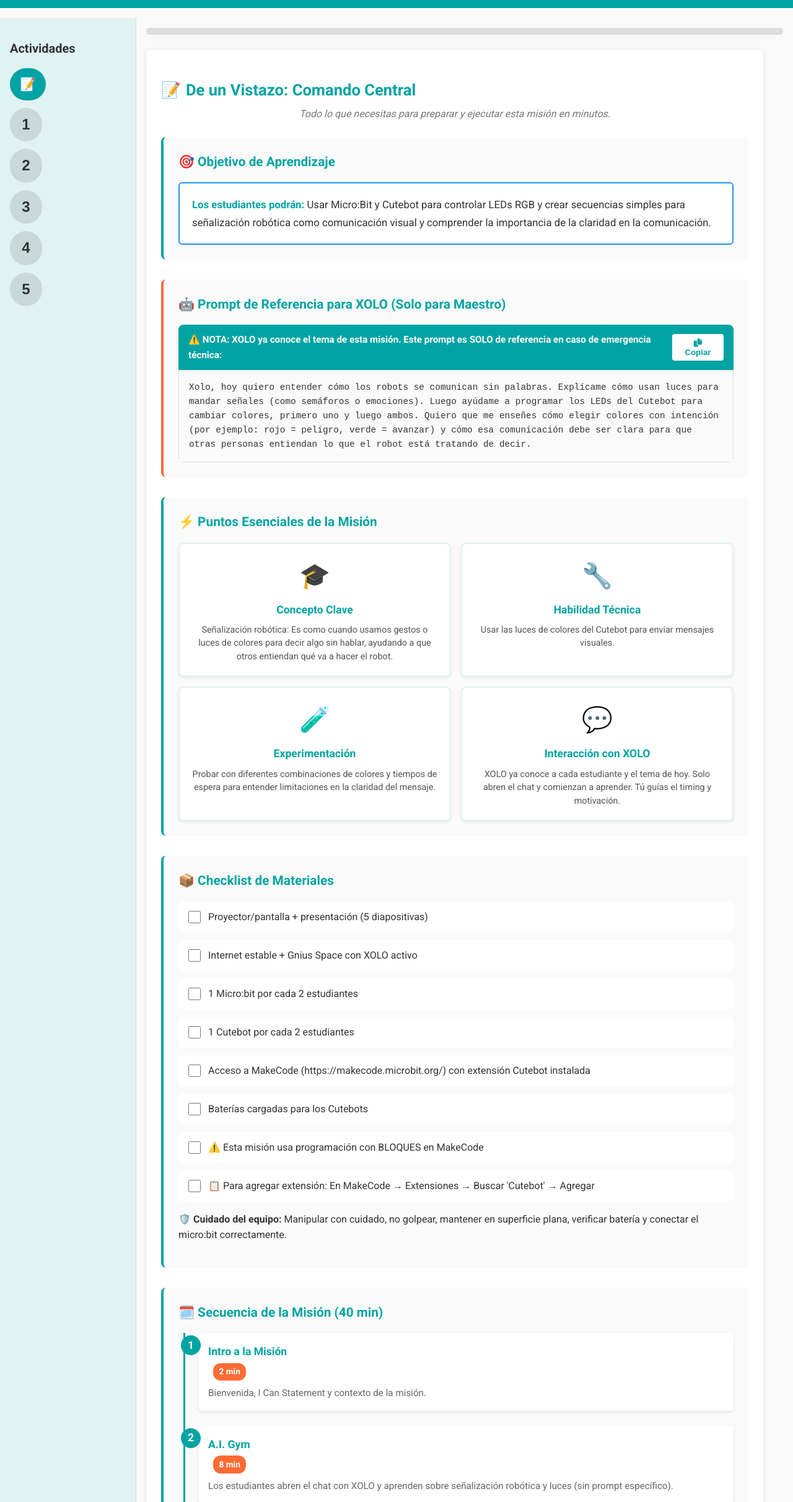
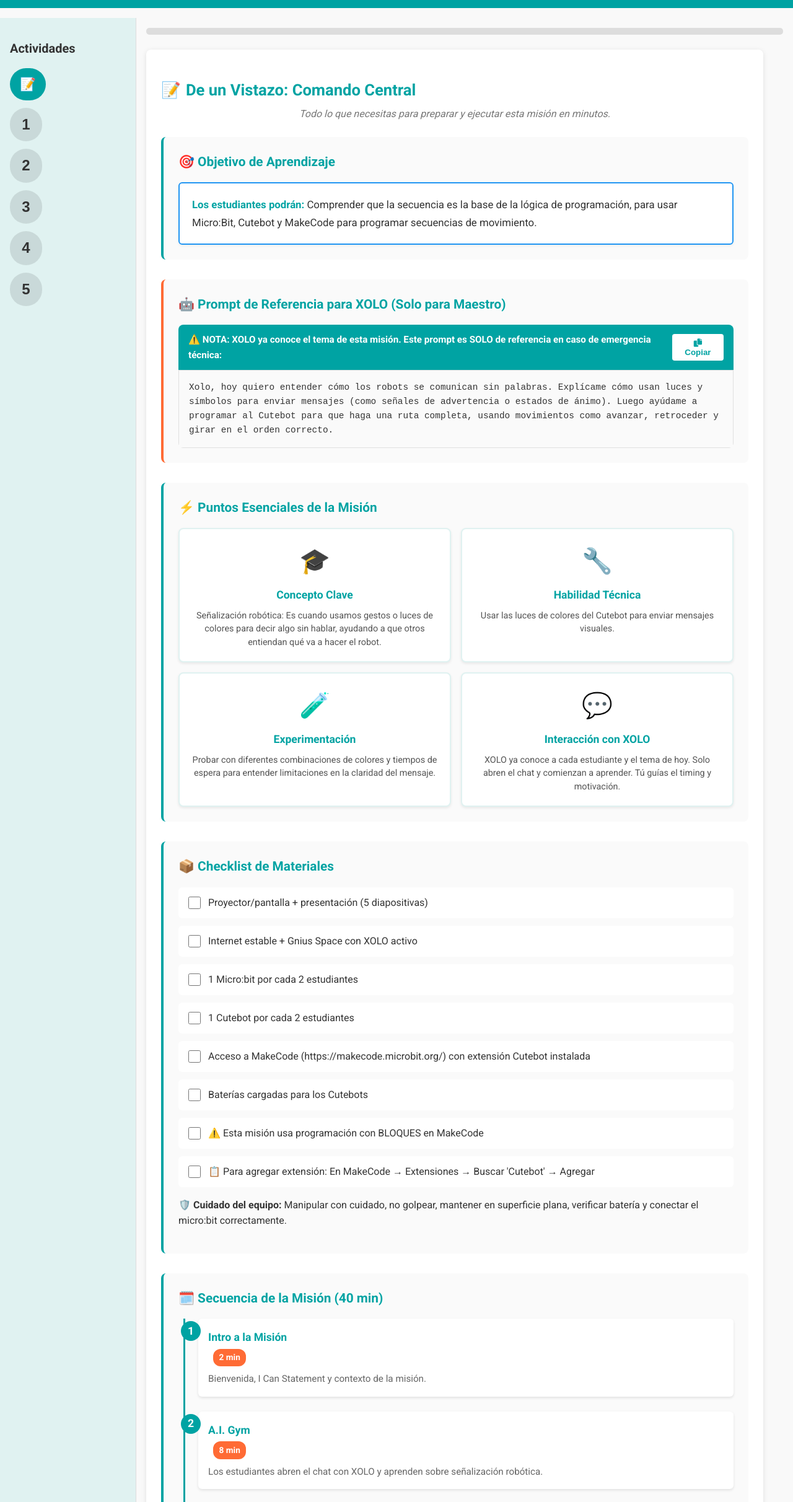
Before and after one commit to Gnius-Club/AIF_P4_MT03, a plain HTML site: page index.html in a window 1280 px wide. Shown: the part 74-2498 px from the top of the page at 62% size. Drawn offline with Linux system fonts and the light colour scheme.

Commit message:
Update index.html

```diff
--- a/index.html
+++ b/index.html
@@ -51,7 +51,7 @@
                 <div class="command-section">
                     <h3>🎯 Objetivo de Aprendizaje</h3>
                     <div class="objective-box">
-                        <p><strong>Los estudiantes podrán:</strong> Usar Micro:Bit y Cutebot para controlar LEDs RGB y crear secuencias simples para señalización robótica como comunicación visual y comprender la importancia de la claridad en la comunicación.</p>
+                        <p><strong>Los estudiantes podrán:</strong> Comprender que la secuencia es la base de la lógica de programación, para usar Micro:Bit, Cutebot y MakeCode para programar secuencias de movimiento.</p>
                     </div>
                 </div>
                 <div class="command-section xolo-prompt">
@@ -63,7 +63,7 @@
                                 <i class="fas fa-copy"></i> Copiar
                             </button>
                         </div>
-                        <pre id="main-prompt">Xolo, hoy quiero entender cómo los robots se comunican sin palabras. Explícame cómo usan luces para mandar señales (como semáforos o emociones). Luego ayúdame a programar los LEDs del Cutebot para cambiar colores, primero uno y luego ambos. Quiero que me enseñes cómo elegir colores con intención (por ejemplo: rojo = peligro, verde = avanzar) y cómo esa comunicación debe ser clara para que otras personas entiendan lo que el robot está tratando de decir.</pre>
+                        <pre id="main-prompt">Xolo, hoy quiero entender cómo los robots se comunican sin palabras. Explícame cómo usan luces y símbolos para enviar mensajes (como señales de advertencia o estados de ánimo). Luego ayúdame a programar al Cutebot para que haga una ruta completa, usando movimientos como avanzar, retroceder y girar en el orden correcto.</pre>
                     </div>
                 </div>
                 <div class="command-section">
@@ -72,7 +72,7 @@
                         <div class="essential-card">
                             <div class="essential-icon">🎓</div>
                             <h4>Concepto Clave</h4>
-                            <p>Señalización robótica: Es como cuando usamos gestos o luces de colores para decir algo sin hablar, ayudando a que otros entiendan qué va a hacer el robot.</p>
+                            <p>Señalización robótica: Es cuando usamos gestos o luces de colores para decir algo sin hablar, ayudando a que otros entiendan qué va a hacer el robot.</p>
                         </div>
                         <div class="essential-card">
                             <div class="essential-icon">🔧</div>
@@ -120,7 +120,7 @@
                             <div class="timeline-content">
                                 <strong>A.I. Gym</strong>
                                 <span class="time-badge">8 min</span>
-                                <p>Los estudiantes abren el chat con XOLO y aprenden sobre señalización robótica y luces (sin prompt específico).</p>
+                               <p>Los estudiantes abren el chat con XOLO y aprenden sobre señalización robótica.</p>
                             </div>
                         </div>
                         <div class="timeline-item">
@@ -344,10 +344,10 @@
                     <div class="role-card role-teacher">
                         <h4>👨‍🏫 Rol del Maestro</h4>
                         <ul>
+                            <li>Proyecta la diapositiva 4.</li>
                             <li>Organiza las parejas para compartir.</li>
                             <li>Gestiona los tiempos: 2 min demo + 2 min reflexión + 1 min cierre.</li>
                             <li>Facilita retroalimentación constructiva.</li>
-                            <li>Cierra con reflexión sobre aplicaciones reales.</li>
                         </ul>
                     </div>
                     <div class="role-card role-xolo">
@@ -372,7 +372,7 @@
                     <div class="slide-content tps-structure">
                         <div class="tps-phase">
                             <h4>🤔 THINK (30 seg)</h4>
-                            <p>Reflexión individual: ¿Qué colores comunicaron mejor el mensaje de tu Cutebot? ¿Qué te sorprendió al ver las luces de otros compañeros?</p>
+                            <p>Reflexión en equipo: ¿Qué movimientos realizó mejor tu Cutebot? ¿Qué te sorprendió del orden de la secuencia?</p>
                         </div>
                         <div class="tps-phase">
                             <h4>👥 PAIR (2 min)</h4>
```
